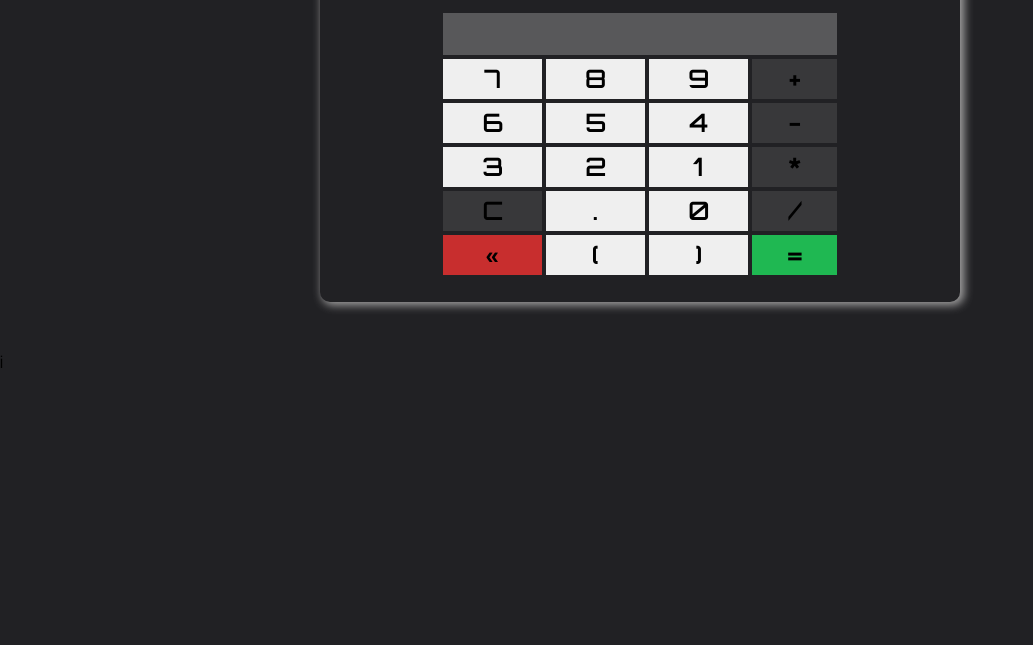
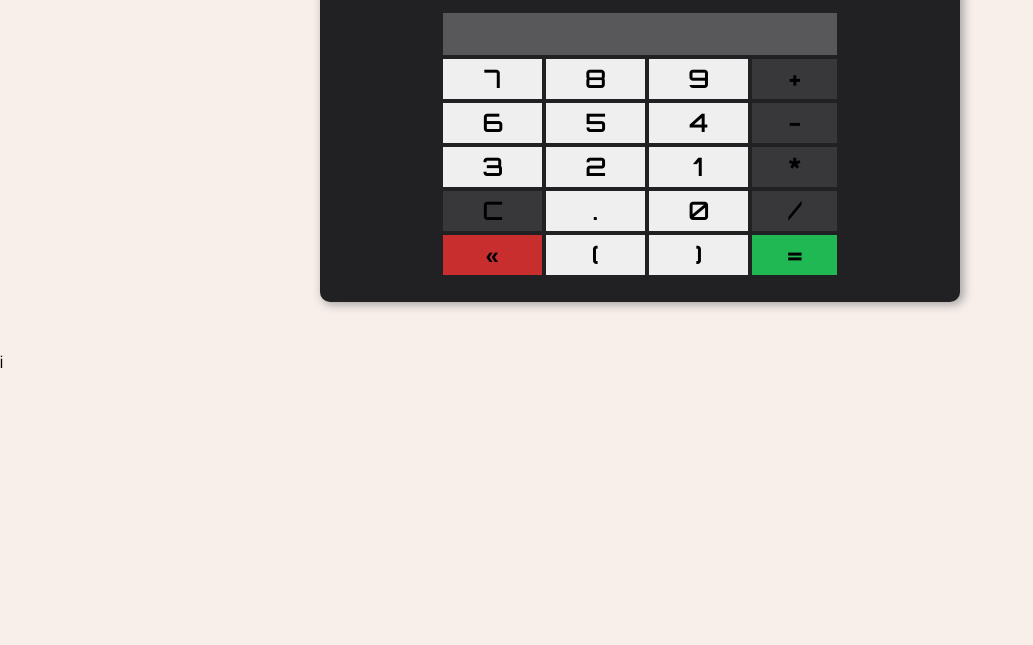
Before and after one commit to oArielNunes/Calculadora, a plain HTML site: page index.html in a window 1280 px wide. Shown: the part 155-800 px from the top of the page, without its empty margins (0-1033 px from the left). Drawn offline with Linux system fonts and the light colour scheme.

Commit message:
Update style.css

```diff
--- a/style.css
+++ b/style.css
@@ -18,7 +18,7 @@ body {
     font-family: 'Orbitron', sans-serif;
     padding: 0;
     margin: 0;
-    background: #212124;
+    background: var(--corPrimaria);
 
 }
 
```
